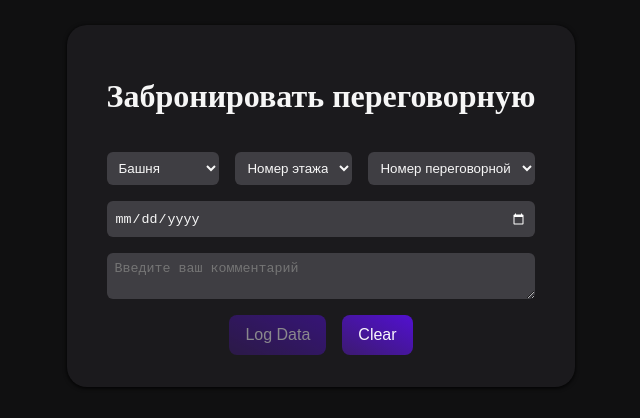
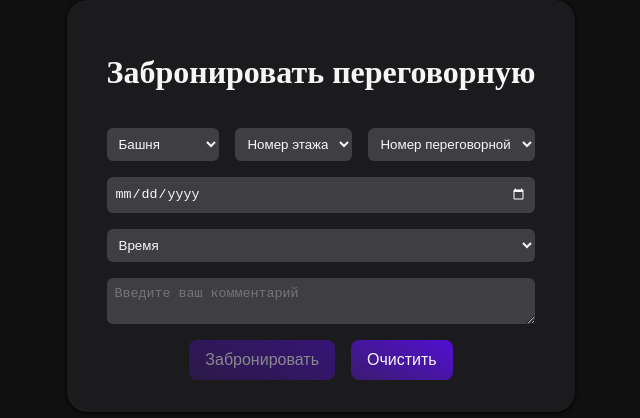
Before and after one commit to AleksandrOparin/Booking-form, a React (Vite) app: page / in a window 1280 px wide. Shown: the part 202-620 px from the top of the page, without its empty margins (319-959 px from the left). Built offline with nearby package versions, Linux system fonts and the light colour scheme.

Commit message:
Last changes

```diff
--- a/package.json
+++ b/package.json
@@ -10,6 +10,7 @@
     "preview": "vite preview"
   },
   "dependencies": {
+    "@wojtekmaj/react-timerange-picker": "^5.0.3",
     "react": "^18.2.0",
     "react-datepicker": "^4.11.0",
     "react-dom": "^18.2.0",
--- a/src/App.tsx
+++ b/src/App.tsx
@@ -1,4 +1,5 @@
 import './App.css'
+import 'react-datepicker/dist/react-datepicker.css';
 
 import BookingForm from './Views/BookingForm/BookingForm';
 
--- a/src/Components/FormComponent/FormComponent.css
+++ b/src/Components/FormComponent/FormComponent.css
@@ -13,9 +13,7 @@
     justify-content: center;
 }
 
-.form__select,
-.form__input,
-.form__textarea {
+.form__input-field {
     flex: 1;
     padding: 0.5rem;
 
--- a/src/Components/FormComponent/FormComponent.tsx
+++ b/src/Components/FormComponent/FormComponent.tsx
@@ -27,7 +27,7 @@ const FormComponent: React.FC<FormComponentProps> = ({ title, className }) => {
         reset,
         formState: { errors, isValid },
     } = useForm<FormData>({
-        mode: 'onChange', // Enable validation on each input change
+        mode: 'onChange',
     });
 
     const onSubmit = (data: FormData) => {
@@ -41,6 +41,8 @@ const FormComponent: React.FC<FormComponentProps> = ({ title, className }) => {
     const floorOptions = [...Array(25)].map((_, index) => String(index + 3));
     const meetingRoomOptions = [...Array(10)].map((_, index) => String(index + 1));
 
+    const meetingTimeOptions = [...Array(23)].map((_, index) => `${index > 9 ? index : '0' + index}:00 - ${index+1 > 9 ? index+1 : '0' + index}:00`);
+
     return (
         <form className={`form ${className}`} onSubmit={handleSubmit(onSubmit)}>
             <h1 className="form__title">{title}</h1>
@@ -50,6 +52,7 @@ const FormComponent: React.FC<FormComponentProps> = ({ title, className }) => {
                     name="tower"
                     options={['A', 'B']}
                     register={register}
+                    className="form__input-field"
                     placeholder="Башня"
                     required
                 />
@@ -59,6 +62,7 @@ const FormComponent: React.FC<FormComponentProps> = ({ title, className }) => {
                     name="floor"
                     options={floorOptions}
                     register={register}
+                    className="form__input-field"
                     placeholder="Номер этажа"
                     required
                 />
@@ -68,6 +72,7 @@ const FormComponent: React.FC<FormComponentProps> = ({ title, className }) => {
                     name="meetingRoom"
                     options={meetingRoomOptions}
                     register={register}
+                    className="form__input-field"
                     placeholder="Номер переговорной"
                     required
                 />
@@ -82,6 +87,7 @@ const FormComponent: React.FC<FormComponentProps> = ({ title, className }) => {
                     name="date"
                     type="date"
                     register={register}
+                    className="form__input-field"
                     placeholder="Выберите дату"
                     required
                 />
@@ -89,20 +95,33 @@ const FormComponent: React.FC<FormComponentProps> = ({ title, className }) => {
             {errors.date && <span className="form__error">Укажите дату</span>}
 
             <div className="form__group">
+                <SelectComponent
+                    id="meetingTime"
+                    name="meetingTime"
+                    options={meetingTimeOptions}
+                    register={register}
+                    className="form__input-field"
+                    placeholder="Время"
+                    required
+                />
+            </div>
+
+            <div className="form__group">
                 <TextAreaComponent
                     id="comment"
                     name="comment"
                     register={register}
+                    className="form__input-field"
                     placeholder="Введите ваш комментарий"
                 />
             </div>
 
             <div className="form__group form__group--buttons">
                 <button type="submit" disabled={!isValid} className="form__button">
-                    Log Data
+                    Забронировать
                 </button>
                 <button type="button" onClick={handleClear} className="form__button">
-                    Clear
+                    Очистить
                 </button>
             </div>
         </form>
--- a/src/Components/InputComponent/InputComponent.tsx
+++ b/src/Components/InputComponent/InputComponent.tsx
@@ -4,6 +4,7 @@ interface InputComponentProps {
     id: string;
     name: string;
     type?: string;
+    className: string;
     placeholder: string;
     register: any;
     required?: boolean;
@@ -14,6 +15,7 @@ const InputComponent: React.FC<InputComponentProps> = (
         id,
         name,
         type = 'text',
+        className,
         placeholder,
         register,
         required = false,
@@ -22,7 +24,7 @@ const InputComponent: React.FC<InputComponentProps> = (
         type={type}
         id={id}
         {...register(name, { required })}
-        className="form__input"
+        className={`input ${className}`}
         placeholder={placeholder}
     />
 );
--- /dev/null
+++ b/src/Components/SelectComponent/SelectComponent.css
@@ -0,0 +1,7 @@
+.select {
+
+}
+
+.select option {
+    width: 100%;
+}
--- a/src/Components/SelectComponent/SelectComponent.tsx
+++ b/src/Components/SelectComponent/SelectComponent.tsx
@@ -1,10 +1,13 @@
 import React from 'react';
+
+import './SelectComponent.css';
 
 interface SelectComponentProps {
     id: string;
     name: string;
     options: string[];
     register: any;
+    className: string;
     placeholder: string;
     required?: boolean;
 }
@@ -15,10 +18,11 @@ const SelectComponent: React.FC<SelectComponentProps> = (
          name,
          options,
          register,
+         className,
          placeholder,
          required = false,
      }) => (
-    <select id={id} {...register(name, { required })} className="form__select" placeholder={placeholder}>
+    <select id={id} {...register(name, { required })} className={`select ${className}`} placeholder={placeholder}>
         <option value="">{placeholder}</option>
         {options.map((option, index) => (
             <option key={index} value={option}>
--- a/src/Components/TextAreaComponent/TextAreaComponent.tsx
+++ b/src/Components/TextAreaComponent/TextAreaComponent.tsx
@@ -3,12 +3,13 @@ import React from 'react';
 interface TextAreaComponentProps {
     id: string;
     name: string;
+    className: string;
     placeholder: string;
     register: any;
 }
 
-const TextAreaComponent: React.FC<TextAreaComponentProps> = ({ id, name, placeholder, register }) => (
-    <textarea id={id} {...register(name)} className="form__textarea" placeholder={placeholder} />
+const TextAreaComponent: React.FC<TextAreaComponentProps> = ({ id, name, className, placeholder, register }) => (
+    <textarea id={id} {...register(name)} className={`textarea ${className}`} placeholder={placeholder} />
 );
 
 export default TextAreaComponent;
--- a/src/Views/BookingForm/BookingForm.css
+++ b/src/Views/BookingForm/BookingForm.css
@@ -4,4 +4,6 @@
     padding: 32px 40px;
     border-radius: 20px;
     box-shadow: 0 1px 4px 0 #000;
+
+    max-width: 500px;
 }
```
Also changed, not shown: 1 other file (tests, documents, lock files or other folders). Lines whose indentation alone changed are shown as unchanged.
